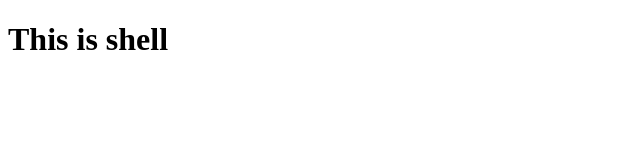
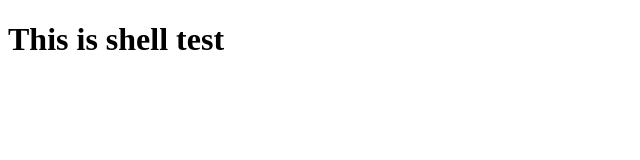
Before and after one commit to kiriti999/webpack-module-federation-poc, a Next.js app in the folder apps/shell/: page / in a window 1280 px wide. Shown: the top 160 px of the page, without its empty margins (0-640 px from the left). Built offline with nearby package versions, Linux system fonts and the light colour scheme.

Commit message:
add global variable set

```diff
--- a/apps/shell/src/pages/index.tsx
+++ b/apps/shell/src/pages/index.tsx
@@ -1,7 +1,21 @@
 import { NextPage } from "next";
+import { useEffect } from "react";
+
+declare global {
+  interface Window {
+    app1Url?: string;
+    app2Url?: string;
+  }
+}
 
 const Shell: NextPage = () => {
-  return <h1>This is shell</h1>;
+  useEffect(() => {
+      // Client-side-only code
+      window.app2Url = "http://127.0.0.1:3001" /*set the global variable for configuration*/
+
+  }, [])
+
+  return <h1>This is shell test</h1>;
 };
 
 export default Shell;
```
